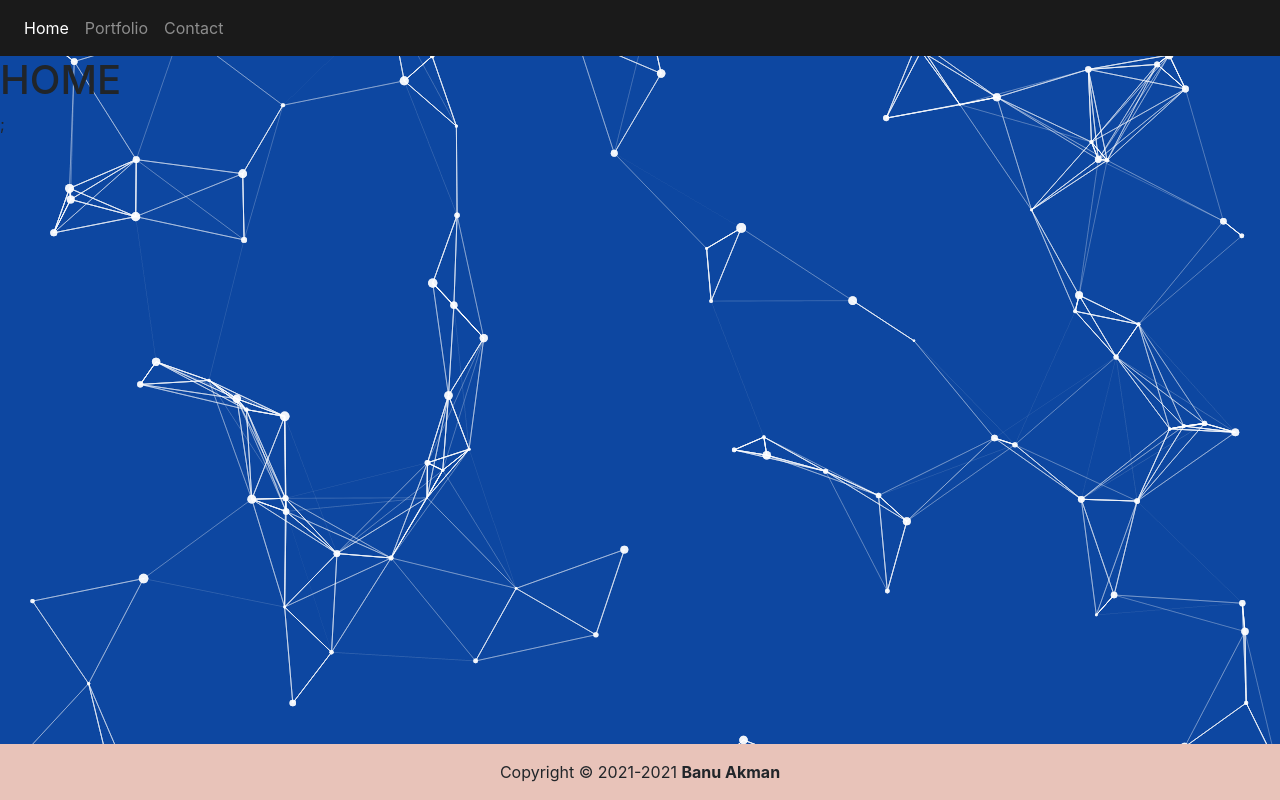
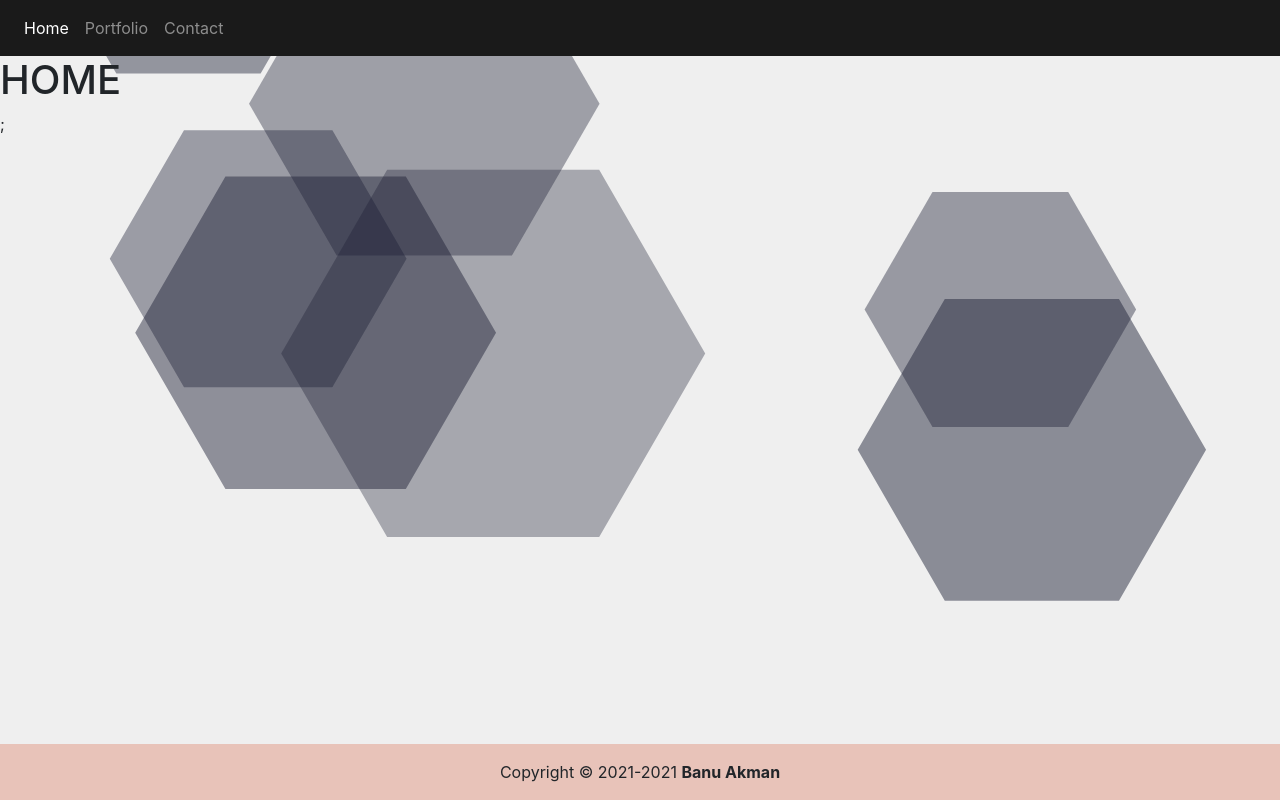
Before and after one commit to banuakman/Portfolio-React, a React (Create React App) app: page / in a window 1280 px wide. Built offline with nearby package versions, Linux system fonts and the light colour scheme.

Commit message:
change particles animation

```diff
--- a/src/components/Particles.js
+++ b/src/components/Particles.js
@@ -26,82 +26,406 @@ class Background extends Component {
         init={this.particlesInit}
         loaded={this.particlesLoaded}
         options={{
+          autoPlay: true,
           background: {
             color: {
-              value: "#0d47a1",
+              value: "#efefef",
             },
+            image: "",
+            position: "50% 50%",
+            repeat: "no-repeat",
+            size: "cover",
+            opacity: 1,
           },
+          backgroundMask: {
+            composite: "destination-out",
+            cover: {
+              color: {
+                value: "#fff",
+              },
+              opacity: 1,
+            },
+            enable: false,
+          },
+          fullScreen: {
+            enable: true,
+            zIndex: 1,
+          },
+          detectRetina: true,
           fpsLimit: 60,
+          infection: {
+            cure: false,
+            delay: 0,
+            enable: false,
+            infections: 0,
+            stages: [],
+          },
           interactivity: {
             detectsOn: "canvas",
             events: {
               onClick: {
-                enable: true,
+                enable: false,
                 mode: "push",
+              },
+              onDiv: {
+                selectors: [],
+                enable: false,
+                mode: [],
+                type: "circle",
               },
               onHover: {
                 enable: true,
-                mode: "repulse",
+                mode: "bubble",
+                parallax: {
+                  enable: false,
+                  force: 2,
+                  smooth: 10,
+                },
               },
               resize: true,
             },
             modes: {
+              attract: {
+                distance: 200,
+                duration: 0.4,
+                speed: 1,
+              },
+              bounce: {
+                distance: 200,
+              },
               bubble: {
                 distance: 400,
                 duration: 2,
                 opacity: 0.8,
+                color: {
+                  value: "#ff0000",
+                },
                 size: 40,
+              },
+              connect: {
+                distance: 80,
+                links: {
+                  opacity: 0.5,
+                },
+                radius: 60,
+              },
+              grab: {
+                distance: 400,
+                links: {
+                  blink: false,
+                  consent: false,
+                  opacity: 1,
+                },
+              },
+              light: {
+                area: {
+                  gradient: {
+                    start: {
+                      value: "#ffffff",
+                    },
+                    stop: {
+                      value: "#000000",
+                    },
+                  },
+                  radius: 1000,
+                },
+                shadow: {
+                  color: {
+                    value: "#000000",
+                  },
+                  length: 2000,
+                },
               },
               push: {
                 quantity: 4,
               },
+              remove: {
+                quantity: 2,
+              },
               repulse: {
                 distance: 200,
                 duration: 0.4,
+                speed: 1,
+              },
+              slow: {
+                factor: 3,
+                radius: 200,
+              },
+              trail: {
+                delay: 1,
+                quantity: 1,
               },
             },
           },
+          manualParticles: [],
+          motion: {
+            disable: false,
+            reduce: {
+              factor: 4,
+              value: true,
+            },
+          },
           particles: {
+            bounce: {
+              horizontal: {
+                random: {
+                  enable: false,
+                  minimumValue: 0.1,
+                },
+                value: 1,
+              },
+              vertical: {
+                random: {
+                  enable: false,
+                  minimumValue: 0.1,
+                },
+                value: 1,
+              },
+            },
+            collisions: {
+              bounce: {
+                horizontal: {
+                  random: {
+                    enable: false,
+                    minimumValue: 0.1,
+                  },
+                  value: 1,
+                },
+                vertical: {
+                  random: {
+                    enable: false,
+                    minimumValue: 0.1,
+                  },
+                  value: 1,
+                },
+              },
+              enable: false,
+              mode: "bounce",
+              overlap: {
+                enable: true,
+                retries: 0,
+              },
+            },
             color: {
-              value: "#ffffff",
+              value: "#1b1e34",
+              animation: {
+                h: {
+                  count: 0,
+                  enable: false,
+                  offset: 0,
+                  speed: 1,
+                  sync: true,
+                },
+                s: {
+                  count: 0,
+                  enable: false,
+                  offset: 0,
+                  speed: 1,
+                  sync: true,
+                },
+                l: {
+                  count: 0,
+                  enable: false,
+                  offset: 0,
+                  speed: 1,
+                  sync: true,
+                },
+              },
+            },
+            life: {
+              count: 0,
+              delay: {
+                random: {
+                  enable: false,
+                  minimumValue: 0,
+                },
+                value: 0,
+                sync: false,
+              },
+              duration: {
+                random: {
+                  enable: false,
+                  minimumValue: 0.0001,
+                },
+                value: 0,
+                sync: false,
+              },
             },
             links: {
-              color: "#ffffff",
-              distance: 150,
-              enable: true,
-              opacity: 0.5,
-              width: 1,
-            },
-            collisions: {
-              enable: true,
+              blink: false,
+              color: {
+                value: "#ffffff",
+              },
+              consent: false,
+              distance: 200,
+              enable: false,
+              frequency: 1,
+              opacity: 1,
+              shadow: {
+                blur: 5,
+                color: {
+                  value: "#00ff00",
+                },
+                enable: false,
+              },
+              triangles: {
+                enable: false,
+                frequency: 1,
+              },
+              width: 2,
+              warp: false,
             },
             move: {
+              angle: {
+                offset: 45,
+                value: 90,
+              },
+              attract: {
+                enable: false,
+                rotate: {
+                  x: 600,
+                  y: 1200,
+                },
+              },
+              decay: 0,
               direction: "none",
+              distance: 0,
               enable: true,
-              outMode: "bounce",
+              gravity: {
+                acceleration: 9.81,
+                enable: false,
+                maxSpeed: 50,
+              },
+              path: {
+                clamp: true,
+                delay: {
+                  random: {
+                    enable: false,
+                    minimumValue: 0,
+                  },
+                  value: 0,
+                },
+                enable: false,
+              },
+              outModes: {
+                default: "out",
+                bottom: "out",
+                left: "out",
+                right: "out",
+                top: "out",
+              },
               random: false,
-              speed: 6,
+              size: false,
+              speed: 8,
               straight: false,
+              trail: {
+                enable: false,
+                length: 10,
+                fillColor: {
+                  value: "#000000",
+                },
+              },
+              vibrate: false,
+              warp: false,
             },
             number: {
               density: {
                 enable: true,
-                value_area: 800,
+                area: 800,
+                factor: 1000,
               },
-              value: 80,
+              limit: 0,
+              value: 6,
             },
             opacity: {
+              random: {
+                enable: true,
+                minimumValue: 0.3,
+              },
               value: 0.5,
+              animation: {
+                count: 0,
+                enable: false,
+                speed: 1,
+                sync: false,
+                destroy: "none",
+                minimumValue: 0.1,
+                startValue: "random",
+              },
+            },
+            reduceDuplicates: false,
+            rotate: {
+              random: {
+                enable: false,
+                minimumValue: 0,
+              },
+              value: 0,
+              animation: {
+                enable: false,
+                speed: 0,
+                sync: false,
+              },
+              direction: "clockwise",
+              path: false,
+            },
+            shadow: {
+              blur: 0,
+              color: {
+                value: "#000000",
+              },
+              enable: false,
+              offset: {
+                x: 0,
+                y: 0,
+              },
             },
             shape: {
-              type: "circle",
+              options: {
+                polygon: {
+                  sides: 6,
+                },
+                star: {
+                  sides: 6,
+                },
+              },
+              type: "polygon",
             },
             size: {
-              random: true,
-              value: 5,
+              random: {
+                enable: true,
+                minimumValue: 100,
+              },
+              value: 160,
+              animation: {
+                count: 0,
+                enable: false,
+                speed: 5,
+                sync: false,
+                destroy: "none",
+                minimumValue: 40,
+                startValue: "random",
+              },
+            },
+            stroke: {
+              width: 0,
+            },
+            twinkle: {
+              lines: {
+                enable: false,
+                frequency: 0.05,
+                opacity: 1,
+              },
+              particles: {
+                enable: false,
+                frequency: 0.05,
+                opacity: 1,
+              },
             },
           },
-          detectRetina: true,
+          pauseOnBlur: true,
+          pauseOnOutsideViewport: false,
+          responsive: [],
+          themes: [],
         }}
       />
     );
```
